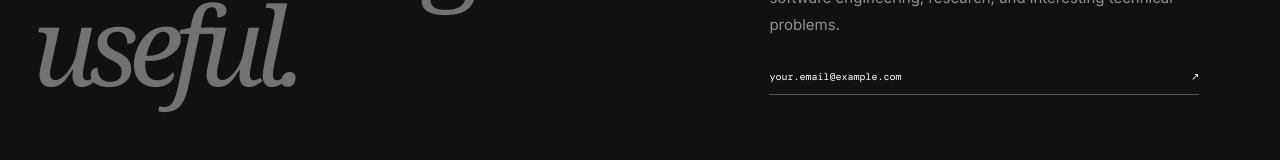
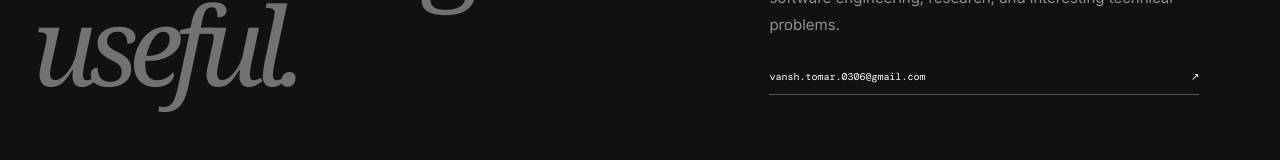
Before and after one commit to veck03/portfolio, a React (Vite) app: page / in a window 1280 px wide. Shown: the part 5171-5331 px from the top of the page. Built offline with nearby package versions, Linux system fonts and the light colour scheme.

Commit message:
link fixes

```diff
--- a/src/components/Contact.jsx
+++ b/src/components/Contact.jsx
@@ -29,10 +29,10 @@ function Contact() {
             </p>
 
             <a
-              href="mailto:your.email@example.com"
+              href="mailto:vansh.tomar.0306@gmail.com"
               className="email"
             >
-              your.email@example.com
+              vansh.tomar.0306@gmail.com
               <span>↗</span>
             </a>
           </div>
@@ -48,7 +48,7 @@ function Contact() {
           </a>
 
           <a
-            href="https://www.linkedin.com/"
+            href="https://www.linkedin.com/in/vansh-tomar03/"
             target="_blank"
             rel="noreferrer"
           >
@@ -56,7 +56,7 @@ function Contact() {
           </a>
 
           <a
-            href="/resume.pdf"
+            href={`${import.meta.env.BASE_URL}resume.pdf`}
             target="_blank"
             rel="noreferrer"
           >
--- a/src/components/Navbar.jsx
+++ b/src/components/Navbar.jsx
@@ -14,7 +14,7 @@ function Navbar() {
             Capabilities
           </a>
           <a
-            href="/resume.pdf"
+            href={`${import.meta.env.BASE_URL}resume.pdf`}
             target="_blank"
             rel="noreferrer"
           >
```
